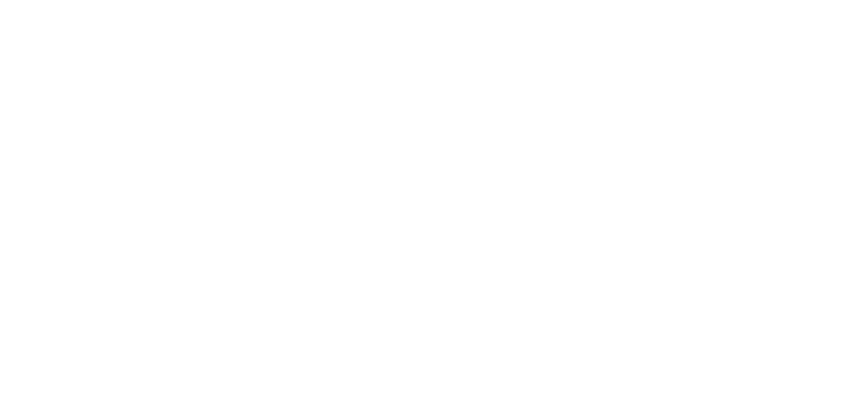
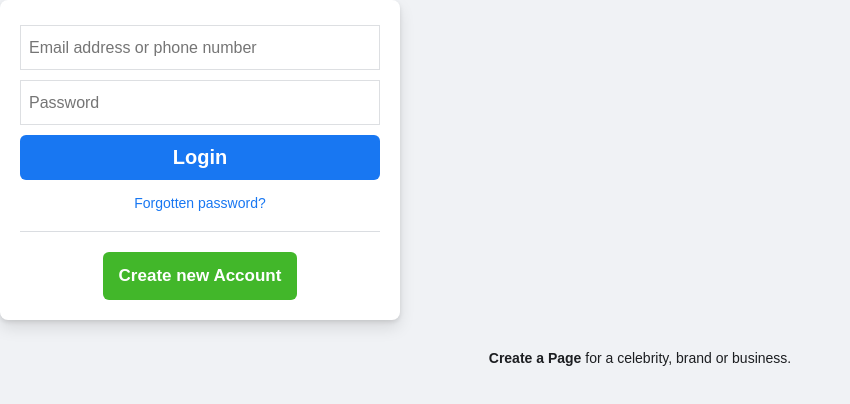
Before and after one commit to abhiGuptaUnthinkable/FacebookLoginComponent, a React (Create React App) app: page / in a window 1280 px wide. Shown: the top 404 px of the page, without its empty margins (0-850 px from the left). Built offline with nearby package versions, Linux system fonts and the light colour scheme.

Commit message:
created signup for login

```diff
--- a/package.json
+++ b/package.json
@@ -10,6 +10,7 @@
     "@types/node": "^16.11.26",
     "@types/react": "^17.0.39",
     "@types/react-dom": "^17.0.11",
+    "bootstrap": "^5.1.3",
     "react": "^17.0.2",
     "react-dom": "^17.0.2",
     "react-scripts": "5.0.0",
--- a/src/App.tsx
+++ b/src/App.tsx
@@ -1,9 +1,11 @@
 import React from 'react';
 import './App.css';
+import { FacebookLoginContainer } from './component/facebook-login-container';
 
 function App() {
   return (
     <div className="App">
+        <FacebookLoginContainer />
     </div>
   );
 }
--- /dev/null
+++ b/src/component/facebook-login-container.tsx
@@ -0,0 +1,9 @@
+import React from 'react'
+import { Signup } from './signup/signup'
+
+export const FacebookLoginContainer = () =>{
+
+    return(
+        <Signup />
+    )
+}
--- /dev/null
+++ b/src/component/signup/signup.css
@@ -0,0 +1,100 @@
+.row {
+    display: flex;
+    justify-content: space-around;
+    align-items: center;
+    width: 100%;
+    max-width: 1000px;
+    position: absolute;
+    left: 50%;
+    top: 50%;
+    transform: translate(-50%, -50%);
+}
+
+.col-logo {
+    flex: 0 0 50%;
+    text-align: left;
+}
+
+.col-form {
+    flex: 0 0 40%;
+    text-align: center;
+}
+
+.col-form .form-container {
+    background-color: #ffffff;
+    border: none;
+    border-radius: 8px;
+    box-shadow: 0 2px 4px rgba(0, 0, 0, 0.1), 0 8px 16px rgba(0, 0, 0, 0.1);
+    margin-bottom: 30px;
+    padding: 20px;
+    max-width: 400px;
+}
+
+.col-form .form-container input, .col-form .form-container .btn-login {
+    width: 100%;
+    margin: 5px 0;
+    height: 45px;
+    vertical-align: middle;
+    font-size: 16px;
+}
+
+.col-form .form-container input {
+    border: 1px solid #dddfe2;
+    color: #1d2129;
+    padding: 0 8px;
+    outline: none;
+}
+
+.col-form .form-container input:focus {
+    border-color: #1877f2;
+    box-shadow: 0 0 0 2px #e7f3ff;
+}
+
+.col-form .form-container .btn-login {
+    background-color: #1877f2;
+    border: none;
+    border-radius: 6px;
+    font-size: 20px;
+    padding: 0 16px;
+    color: #ffffff;
+    font-weight: 700;
+}
+
+.col-form .form-container a {
+    display: block;
+    color: #1877f2;
+    font-size: 14px;
+    text-decoration: none;
+    padding: 10px 0 20px;
+    border-bottom: 1px solid #dadde1;
+}
+
+.col-form .form-container a:hover {
+    text-decoration: underline;
+}
+
+.col-form .form-container .btn-new {
+    background-color: #42b72a;
+    border: none;
+    border-radius: 6px;
+    font-size: 17px;
+    line-height: 48px;
+    padding: 0 16px;
+    color: #ffffff;
+    font-weight: 700;
+    margin-top: 20px;
+}
+
+.col-form p {
+    font-size: 14px;
+}
+
+.col-form p a {
+    text-decoration: none;
+    color: #1c1e21;
+    font-weight: 600;
+}
+
+.col-form p a:hover {
+    text-decoration: underline;
+}
--- /dev/null
+++ b/src/component/signup/signup.tsx
@@ -0,0 +1,17 @@
+import React from "react"
+import './signup.css'
+
+export const Signup = () =>{
+   return(
+      <div className="col-form">
+      <div className="form-container">
+          <input type="text" placeholder="Email address or phone number" />
+          <input type="password" placeholder="Password" />
+          <button className="btn-login">Login</button>
+          <a href="#">Forgotten password?</a>
+          <button className="btn-new">Create new Account</button>
+      </div>
+      <p><a href="#"><b>Create a Page</b></a> for a celebrity, brand or business.</p>
+  </div>
+   )
+}
--- a/src/index.css
+++ b/src/index.css
@@ -1,13 +1,11 @@
-body {
+* {
+  padding: 0;
   margin: 0;
-  font-family: -apple-system, BlinkMacSystemFont, 'Segoe UI', 'Roboto', 'Oxygen',
-    'Ubuntu', 'Cantarell', 'Fira Sans', 'Droid Sans', 'Helvetica Neue',
-    sans-serif;
-  -webkit-font-smoothing: antialiased;
-  -moz-osx-font-smoothing: grayscale;
+  box-sizing: border-box;
 }
 
-code {
-  font-family: source-code-pro, Menlo, Monaco, Consolas, 'Courier New',
-    monospace;
+body {
+  font-family: 'Poppins', sans-serif;
+  background-color: #f0f2f5;
+  color: #1c1e21;
 }
```
Also changed, not shown: 1 other file (tests, documents, lock files or other folders).
